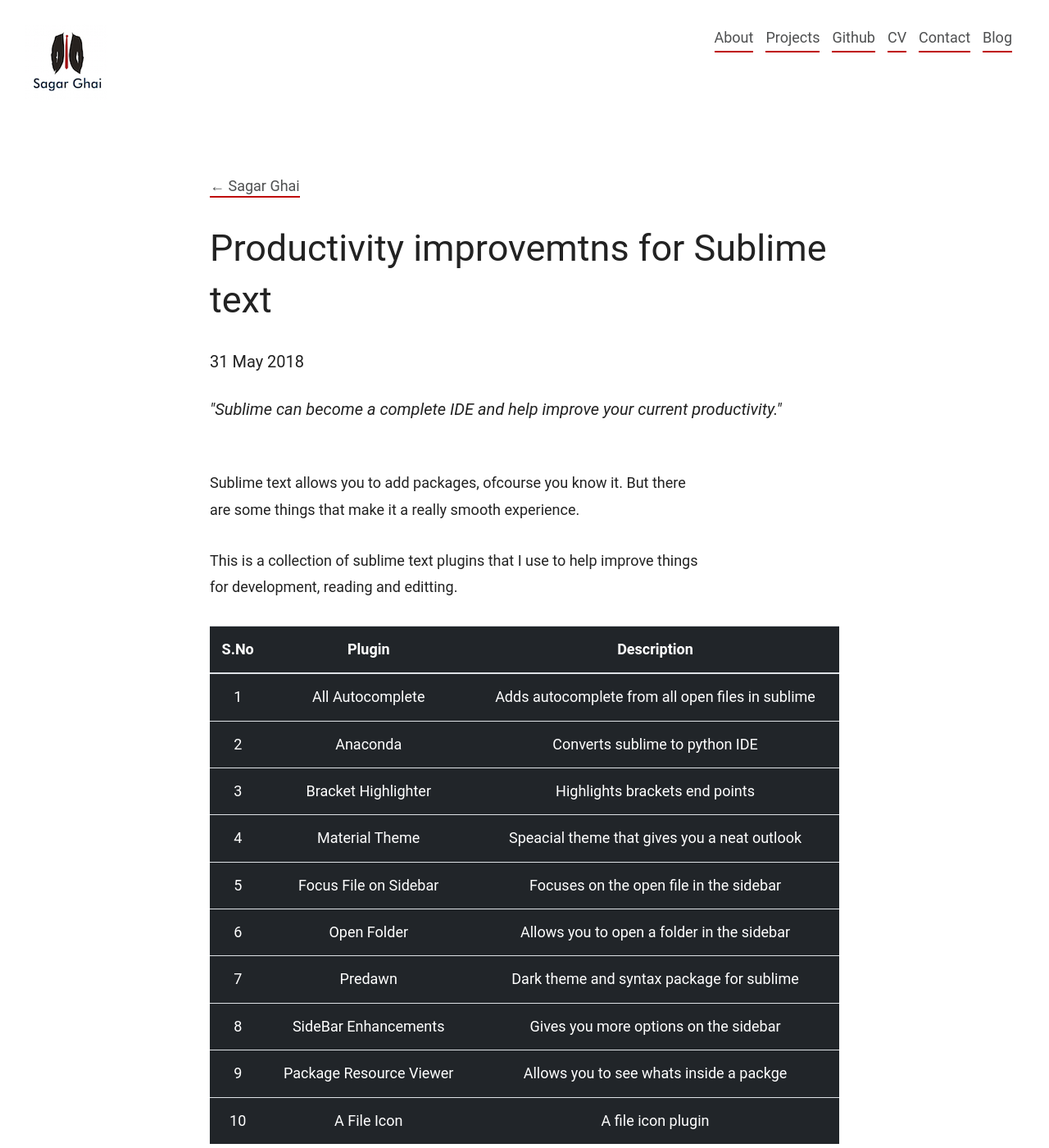
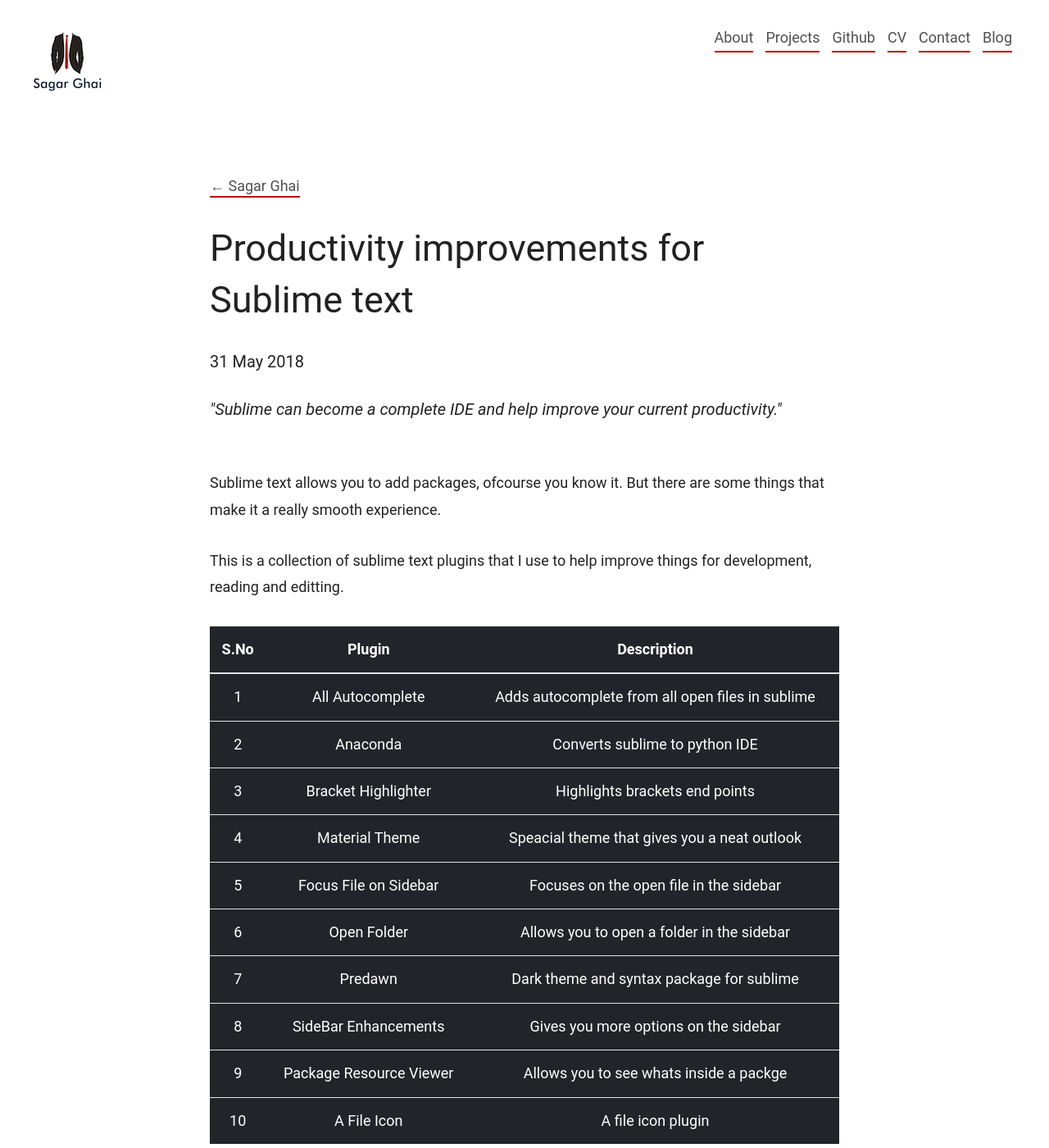
Before and after one commit to sagarghai/sagarghai.github.io, a Jekyll site: the page built from 2018/_posts/2018-05-30-Sublime-Text-Packages.md, in a window 1280 px wide and 1400 px high. Shown: the whole window at 82% size. Built offline with Jekyll 4.4.1, drawn with Linux system fonts in a browser that asks for light colours.

```diff
--- a/2018/_posts/2018-05-30-Sublime-Text-Packages.md
+++ b/2018/_posts/2018-05-30-Sublime-Text-Packages.md
@@ -1,6 +1,6 @@
 ---
 layout: post
-title: "Productivity improvemtns for Sublime text"
+title: "Productivity improvements for Sublime text"
 date: 2018-05-31
 description: Sublime can become a complete IDE and help improve your current productivity.
 ---
--- a/css/main.css
+++ b/css/main.css
@@ -116,7 +116,7 @@
 
 p {
     margin: 0 0 30px;
-    max-width: 600px;
+    max-width: 100%;
 }
 
 .nav {
```
